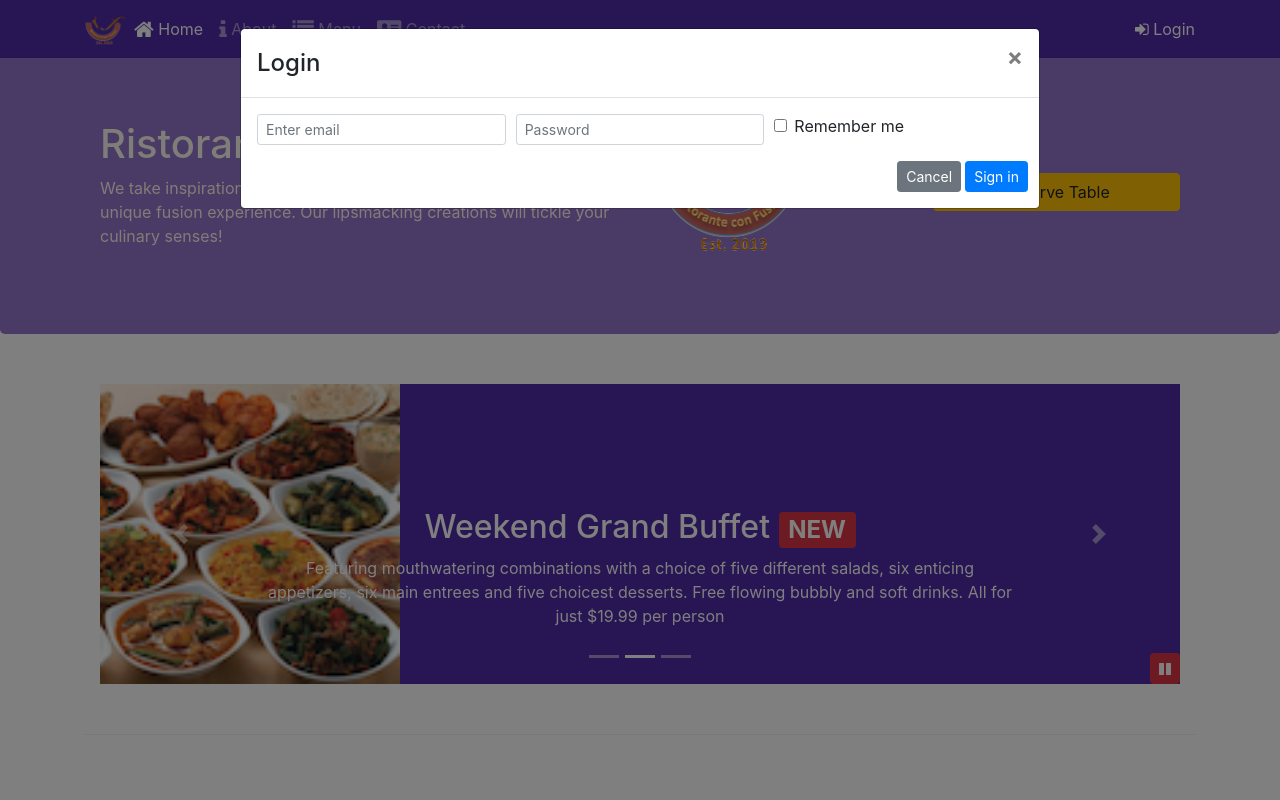
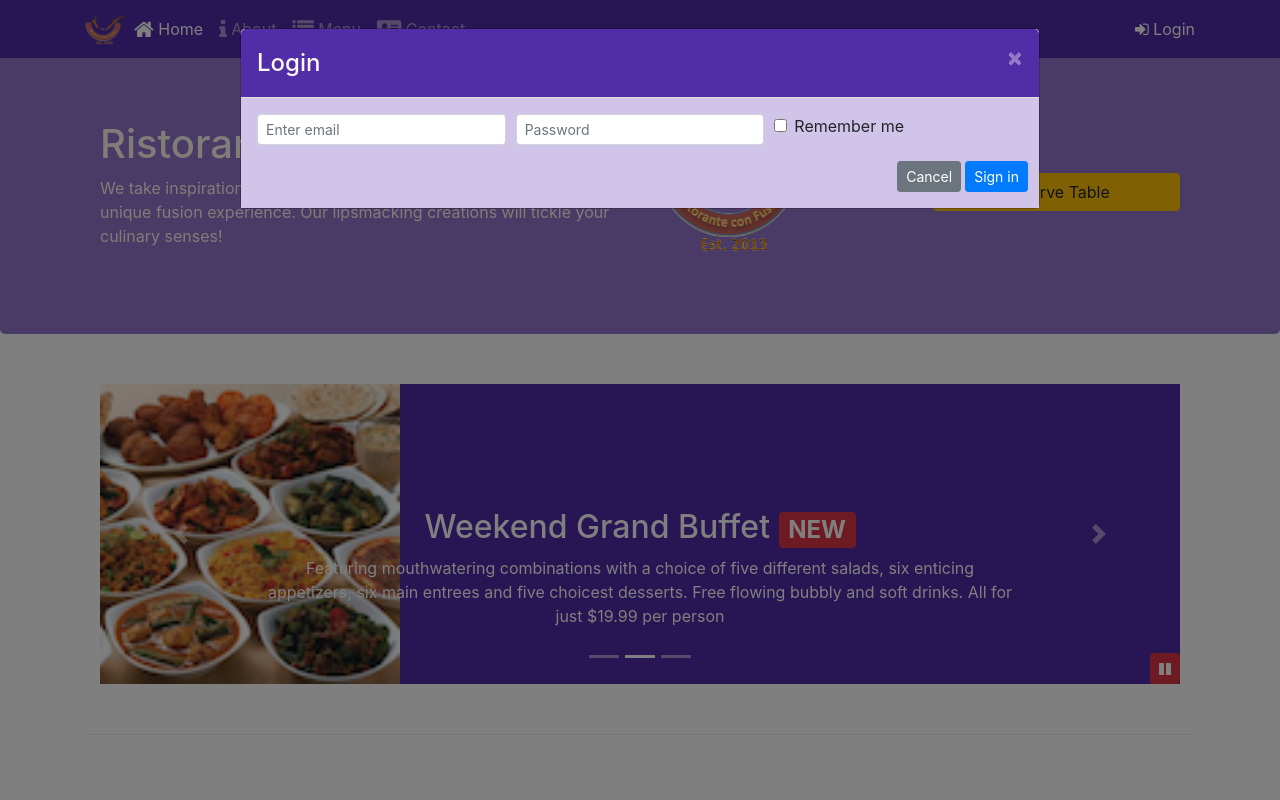
Before and after one commit to abarretti/conFusion, a website: page index.html in a window 1280 px wide. Both pictures are taken after a click on the link "Login". Shown: the top 800 px of the page. Drawn offline with nearby package versions, Linux system fonts and the light colour scheme.

Commit message:
Assignment 4

```diff
--- a/css/styles.scss
+++ b/css/styles.scss
@@ -73,3 +73,17 @@ body {
     position: absolute;
     bottom: 0px;
 }
+
+.modal-content {
+    .modal-header {
+        color: floralwhite;
+        background-color: $background-dark;
+        button {
+            color: $background-pale;
+        }
+    }
+
+    .modal-body {
+        background-color: $background-pale;
+    }
+}
--- a/index.html
+++ b/index.html
@@ -29,7 +29,7 @@
                     <li class="nav-item"><a class="nav-link" href="./contactus.html"><span class="fa fa-address-card fa-lg"></span> Contact</a></li>
                 </ul>
                 <span class="navbar-text">
-                    <a data-toggle="modal" data-target="#loginModal">
+                    <a id="loginButton">
                         <span class="fa fa-sign-in"></span> Login
                     </a>
                 </span>
@@ -165,7 +165,7 @@
                 </div>
                 <div class="col-12 col-sm align-self-center">
                     <button type="submit" class="btn btn-warning btn-block" data-placement="bottom">
-                        <a data-toggle="modal" data-target="#reservationModal">
+                        <a id="reservationButton">
                             Reserve Table
                         </a>
                     </button>
@@ -321,17 +321,23 @@
     <script>
         $(document).ready(function(){
             $("#mycarousel").carousel( { interval: 2000 } );
-            $("#carouselButton").click(function(){
+            $("#carouselButton").click(function() {
                 if ($("#carouselButton").children("span").hasClass('fa-pause')) {
                     $("#mycarousel").carousel('pause');
                     $("#carouselButton").children("span").removeClass('fa-pause');
                     $("#carouselButton").children("span").addClass('fa-play');
                 }
-                else if ($("#carouselButton").children("span").hasClass('fa-play')){
+                else if ($("#carouselButton").children("span").hasClass('fa-play')) {
                     $("#mycarousel").carousel('cycle');
                     $("#carouselButton").children("span").removeClass('fa-play');
                     $("#carouselButton").children("span").addClass('fa-pause');
                 }
+            });
+            $("#loginButton").click(function() {
+                $('#loginModal').modal('show');
+            });
+            $("#reservationButton").click(function() {
+                $('#reservationModal').modal('show');
             });
         });
     </script>
```
Also changed, not shown: css/styles.css.
